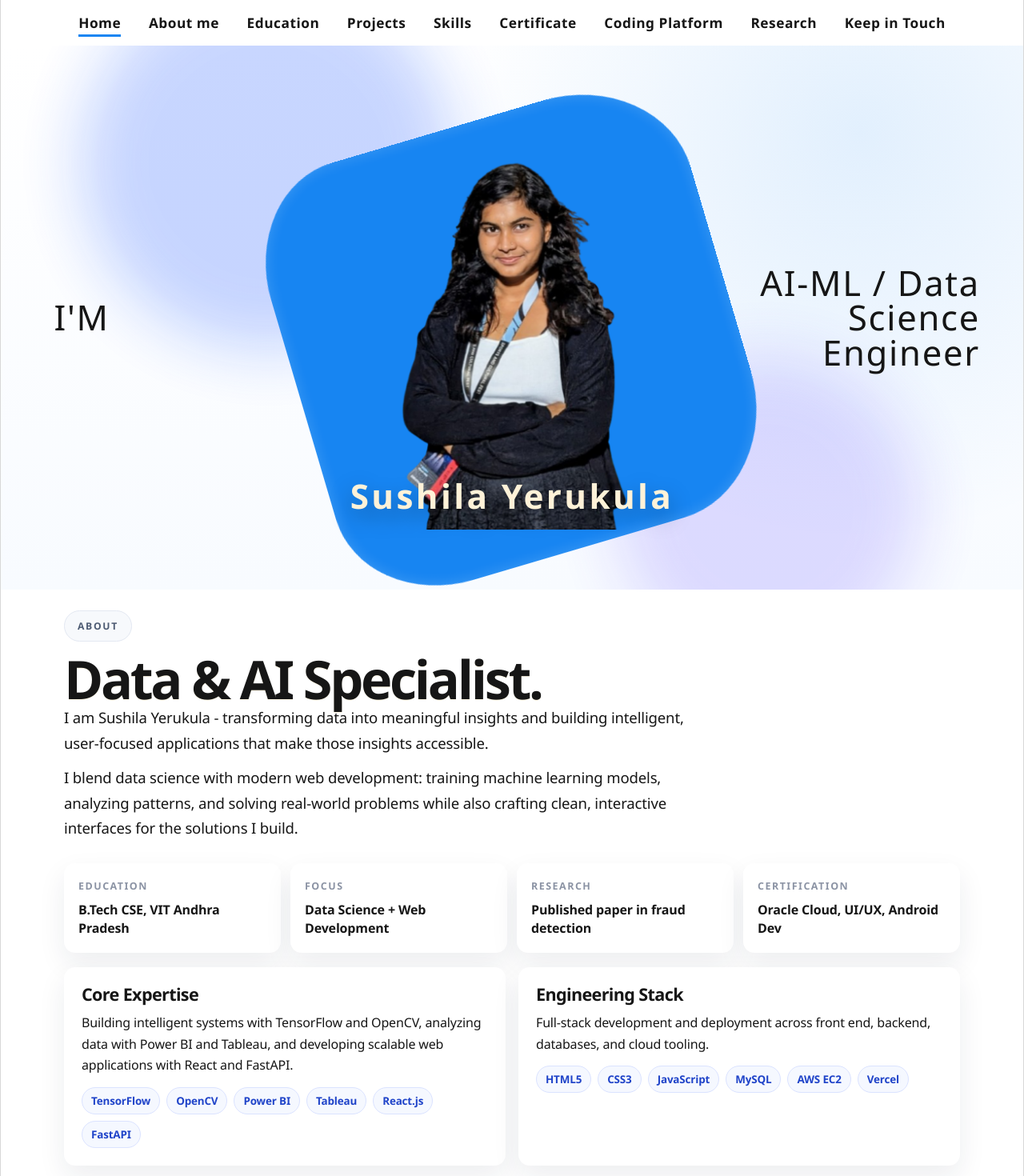
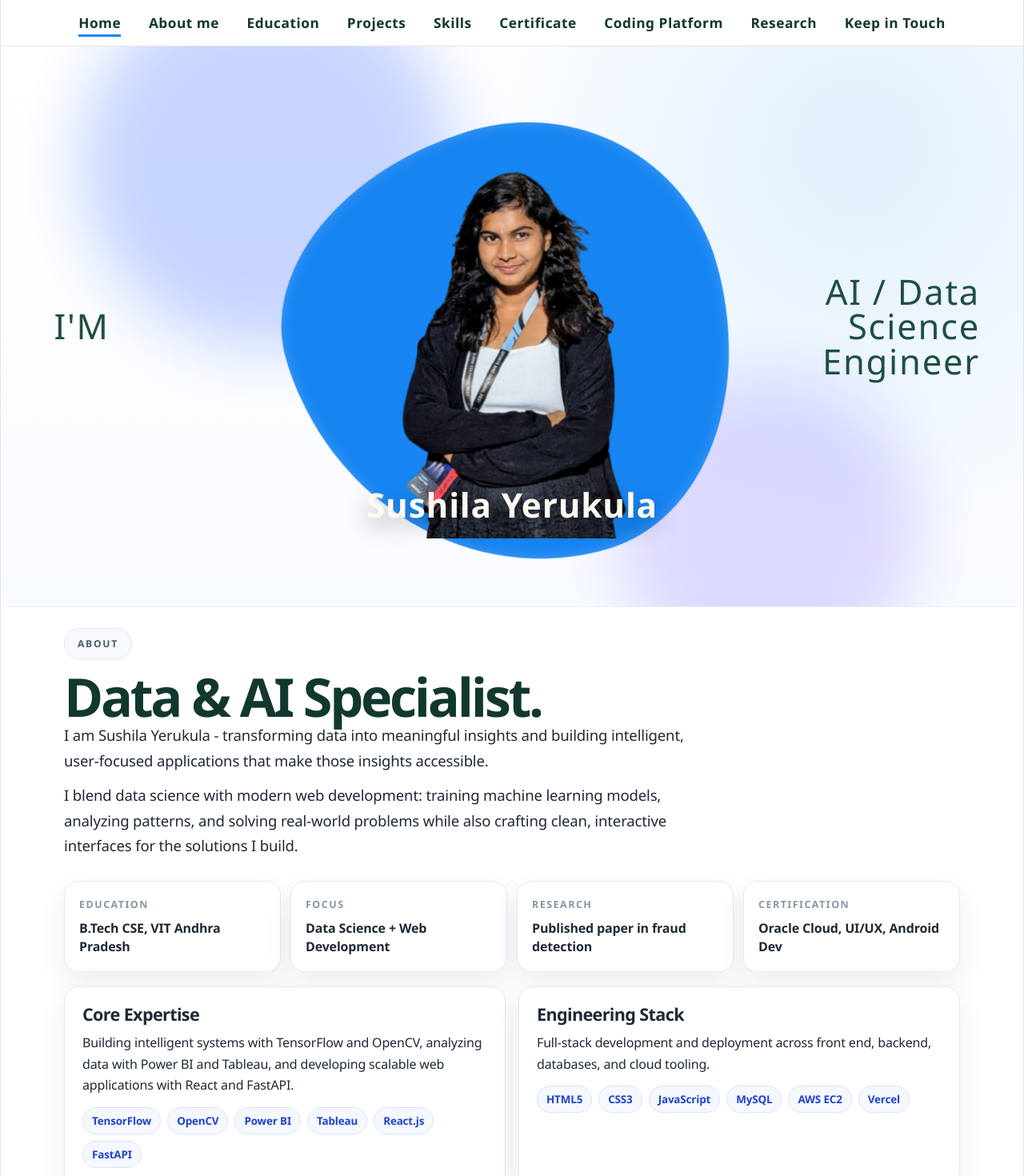
Before and after one commit to 382543/sushi_portfoilo, a React (Vite) app: page / in a window 1280 px wide. Shown: the top 1470 px of the page at 80% size. Built offline with nearby package versions, Linux system fonts and the light colour scheme.

Commit message:
Refresh portfolio theme and fix education card rendering

```diff
--- a/src/App.css
+++ b/src/App.css
@@ -2198,6 +2198,221 @@
   background: linear-gradient(180deg, #ffffff 0%, #fbfcff 100%);
 }
 
+/* 2026 visual refresh */
+:root {
+  --sun: #f4b400;
+  --coral: #e96f5b;
+  --sea: #0f766e;
+  --mint: #ccfbf1;
+  --ink: #1f2937;
+  --paper: #fffaf0;
+}
+
+body {
+  background:
+    radial-gradient(circle at 10% 0%, rgba(244, 180, 0, 0.2) 0%, rgba(244, 180, 0, 0) 30%),
+    radial-gradient(circle at 90% 12%, rgba(15, 118, 110, 0.2) 0%, rgba(15, 118, 110, 0) 34%),
+    linear-gradient(180deg, #fff8ed 0%, #fffefb 52%, #f7fffd 100%);
+  color: var(--ink);
+}
+
+#root {
+  border-inline: 1px solid rgba(31, 41, 55, 0.12);
+  background: rgba(255, 255, 255, 0.86);
+  backdrop-filter: blur(2px);
+}
+
+.topbar {
+  border-bottom: 1px solid rgba(31, 41, 55, 0.12);
+  background: linear-gradient(180deg, rgba(255, 255, 255, 0.96) 0%, rgba(255, 248, 237, 0.9) 100%);
+  backdrop-filter: blur(6px);
+}
+
+.hero-nav-link {
+  color: #11382f;
+  font-weight: 700;
+}
+
+.hero-nav-link:hover {
+  color: var(--coral);
+}
+
+.hero-nav-link::after {
+  background: linear-gradient(90deg, var(--coral) 0%, var(--sun) 100%);
+}
+
+.showcase {
+  min-height: clamp(460px, 58vw, 700px);
+  background:
+    radial-gradient(circle at 75% 12%, rgba(233, 111, 91, 0.18) 0%, rgba(233, 111, 91, 0) 35%),
+    radial-gradient(circle at 22% 80%, rgba(15, 118, 110, 0.18) 0%, rgba(15, 118, 110, 0) 34%),
+    linear-gradient(180deg, #fff8ec 0%, #fffef9 56%, #f3fffb 100%);
+}
+
+.blob {
+  border-radius: 44% 56% 62% 38% / 45% 42% 58% 55%;
+  background: linear-gradient(135deg, #f88f6e 0%, #ea6f5b 44%, #0f766e 100%);
+  box-shadow: 0 24px 60px rgba(15, 118, 110, 0.3);
+}
+
+.showcase-name {
+  color: #fffaf1;
+  letter-spacing: 0.02em;
+}
+
+.showcase-left,
+.showcase-right {
+  color: #1f4f44;
+}
+
+.about-section,
+.projects-section,
+.education-section,
+.skills-section,
+.certificate-section,
+.research-section,
+.contact-section-unique,
+.coding-section {
+  border-top: 1px solid rgba(31, 41, 55, 0.08);
+  background: linear-gradient(180deg, rgba(255, 255, 255, 0.6) 0%, rgba(255, 251, 243, 0.9) 100%);
+}
+
+.about-highlight-card,
+.about-expertise-card,
+.education-card,
+.project-card,
+.certificate-card,
+.research-spotlight,
+.skill-matrix-card,
+.coding-metric,
+.coding-card,
+.contact-card {
+  border: 1px solid rgba(31, 41, 55, 0.11);
+  border-radius: 18px;
+  background: linear-gradient(180deg, #ffffff 0%, #fffaf0 100%);
+  box-shadow: 0 12px 34px rgba(24, 32, 45, 0.11);
+}
+
+.about-highlight-card:hover,
+.about-expertise-card:hover,
+.education-card:hover,
+.project-card:hover,
+.certificate-card:hover,
+.research-spotlight:hover,
+.skill-matrix-card:hover,
+.coding-card:hover,
+.contact-card:hover,
+.coding-metric:hover {
+  transform: translateY(-6px);
+  box-shadow: 0 24px 50px rgba(15, 118, 110, 0.18);
+}
+
+.about-eyebrow,
+.education-eyebrow,
+.certificate-eyebrow,
+.research-eyebrow,
+.skills-eyebrow,
+.coding-eyebrow {
+  border: 1px solid rgba(15, 118, 110, 0.24);
+  background: #f0fdf9;
+  color: var(--sea);
+}
+
+.about-intro h2,
+.education-hero h2,
+.certificate-header h2,
+.research-banner h2,
+.skills-hero h2,
+.coding-header h2,
+.contact-card h2 {
+  color: #11382f;
+}
+
+.education-marker {
+  background: linear-gradient(180deg, #0f766e 0%, #155e75 100%);
+}
+
+.skill-card-icon,
+.coding-card-icon {
+  color: var(--sea);
+  background: #e6fffa;
+  border-color: rgba(15, 118, 110, 0.25);
+}
+
+.skill-row {
+  background: #fffef9;
+  border: 1px solid rgba(31, 41, 55, 0.1);
+}
+
+.project-links .project-link,
+.project-card .project-link,
+.certificate-card a,
+.research-spotlight a {
+  border-radius: 10px;
+  font-weight: 700;
+}
+
+.project-links .project-link-github,
+.project-card .project-link-github {
+  background: var(--sea);
+  border-color: #115e59;
+}
+
+.project-links .project-link-github:hover,
+.project-card .project-link-github:hover {
+  background: #115e59;
+}
+
+.project-links .project-link-live,
+.project-card .project-link-live,
+.certificate-card a,
+.research-spotlight a {
+  background: #fff4dd;
+  border: 1px solid #e9b949;
+  color: #6a4a0b;
+}
+
+.project-links .project-link-live:hover,
+.project-card .project-link-live:hover,
+.certificate-card a:hover,
+.research-spotlight a:hover {
+  background: #ffe9bf;
+  color: #4f3808;
+  border-color: #d39b26;
+}
+
+.coding-card-orange {
+  background: linear-gradient(180deg, #fff7ea 0%, #fff3dc 100%);
+}
+
+.coding-card-blue {
+  background: linear-gradient(180deg, #ecfffa 0%, #ddfdf6 100%);
+}
+
+.coding-card-slate {
+  background: linear-gradient(180deg, #f6f8fa 0%, #edf2f7 100%);
+}
+
+.coding-card-violet {
+  background: linear-gradient(180deg, #fff3ef 0%, #ffe8df 100%);
+}
+
+.coding-card-arrow {
+  color: var(--sea);
+  border-color: rgba(15, 118, 110, 0.25);
+}
+
+@media (max-width: 980px) {
+  .showcase {
+    min-height: 680px;
+    padding-bottom: 26px;
+  }
+
+  .contact-card {
+    border-radius: 20px;
+  }
+}
+
 .coding-card-green {
   background: linear-gradient(180deg, #ffffff 0%, #fbfcff 100%);
 }
--- a/src/App.jsx
+++ b/src/App.jsx
@@ -8,7 +8,7 @@
 
   const roleVariants = [
     { line1: 'Full Stack', line2: 'Developer' },
-    { line1: 'AI-ML / Data Science', line2: 'Engineer' },
+    { line1: 'AI / Data Science', line2: 'Engineer' },
   ]
 
   const [roleIndex, setRoleIndex] = useState(0)
@@ -445,7 +445,6 @@
               <div className="education-content">
                 <h3>{item.school}</h3>
                 <p>{item.degree}</p>
-                <strong>{item.detail}</strong>
                 <span>{item.duration}</span>
               </div>
             </article>
```
